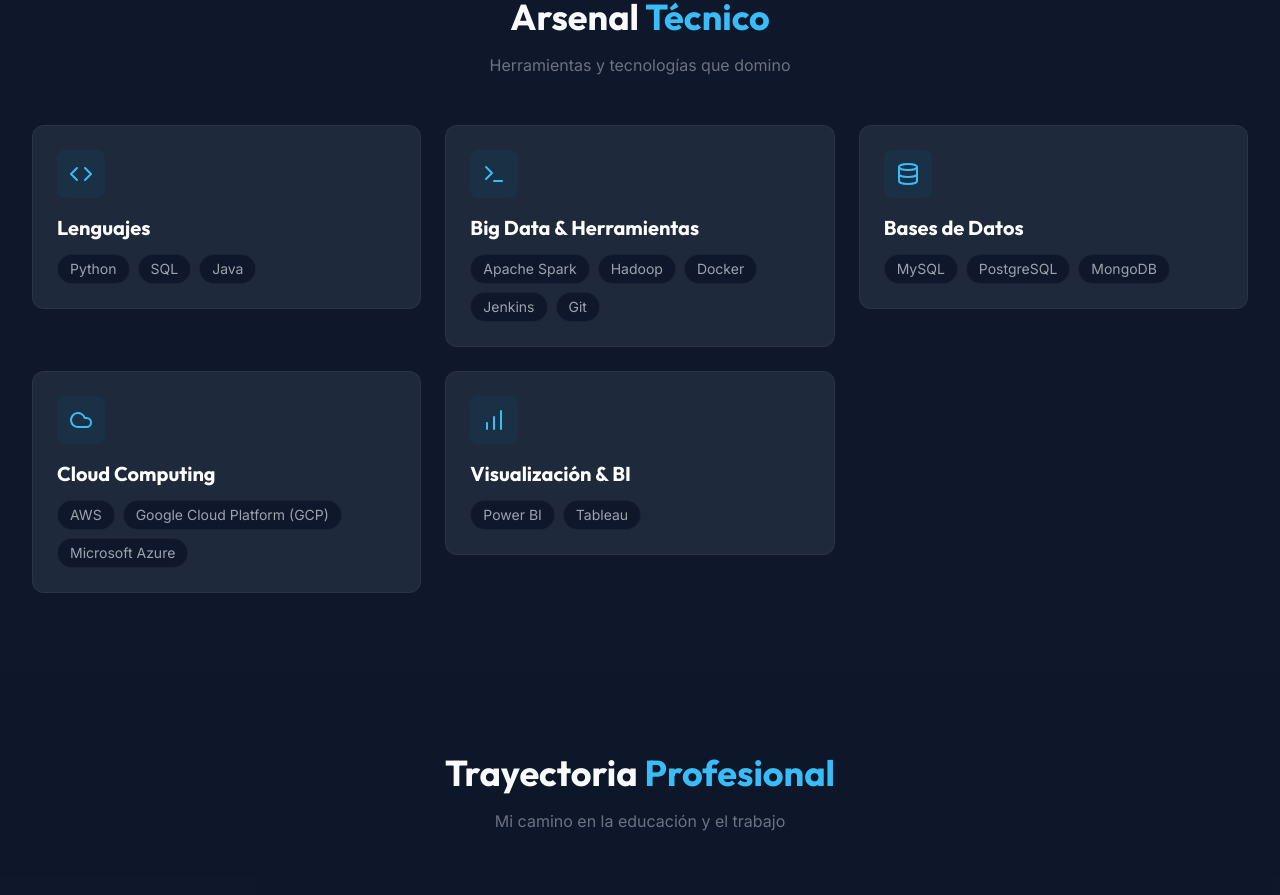
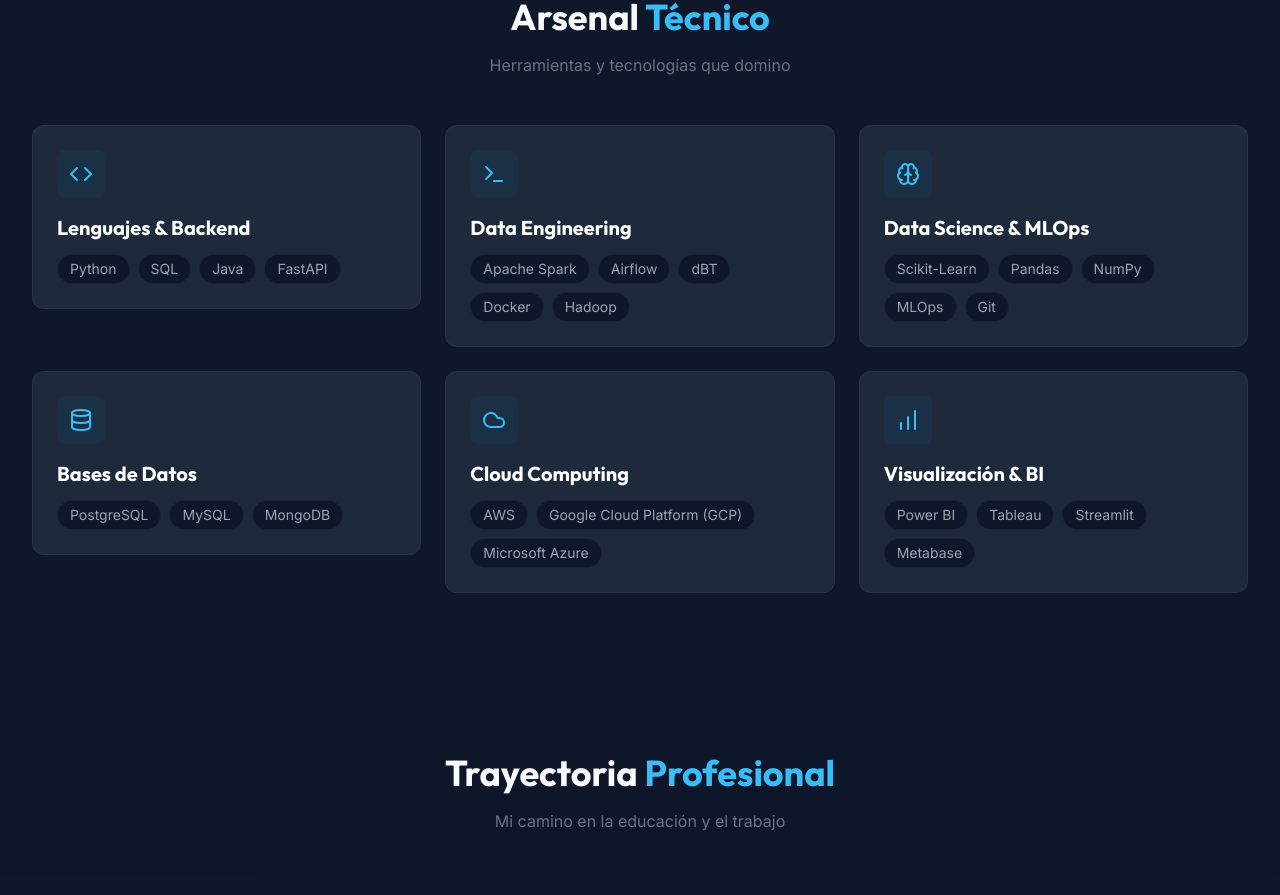
Before and after one commit to Francotirador2023/jony-portfolio, a React (Vite) app: page / in a window 1280 px wide. Shown: the part 1157-2052 px from the top of the page. Built offline with nearby package versions, Linux system fonts and the light colour scheme.

Commit message:
Update skills with MLOps tools

```diff
--- a/src/pages/About.jsx
+++ b/src/pages/About.jsx
@@ -1,6 +1,6 @@
 import React from 'react';
 import { motion } from 'framer-motion';
-import { Database, Server, Cloud, Code, Terminal, BarChart } from 'lucide-react';
+import { Database, Server, Cloud, Code, Terminal, BarChart, Brain } from 'lucide-react';
 
 const SkillCard = ({ icon: Icon, title, skills }) => (
     <div className="bg-dark-card p-6 rounded-xl border border-white/5 hover:border-primary-500/30 transition-all duration-300 hover:shadow-lg hover:shadow-primary-500/10 group">
@@ -22,18 +22,23 @@
     const skillCategories = [
         {
             icon: Code,
-            title: "Lenguajes",
-            skills: ["Python", "SQL", "Java"]
+            title: "Lenguajes & Backend",
+            skills: ["Python", "SQL", "Java", "FastAPI"]
         },
         {
             icon: Terminal,
-            title: "Big Data & Herramientas",
-            skills: ["Apache Spark", "Hadoop", "Docker", "Jenkins", "Git"]
+            title: "Data Engineering",
+            skills: ["Apache Spark", "Airflow", "dBT", "Docker", "Hadoop"]
+        },
+        {
+            icon: Brain,
+            title: "Data Science & MLOps",
+            skills: ["Scikit-Learn", "Pandas", "NumPy", "MLOps", "Git"]
         },
         {
             icon: Database,
             title: "Bases de Datos",
-            skills: ["MySQL", "PostgreSQL", "MongoDB"]
+            skills: ["PostgreSQL", "MySQL", "MongoDB"]
         },
         {
             icon: Cloud,
@@ -43,7 +48,7 @@
         {
             icon: BarChart,
             title: "Visualización & BI",
-            skills: ["Power BI", "Tableau"]
+            skills: ["Power BI", "Tableau", "Streamlit", "Metabase"]
         }
     ];
 
```
